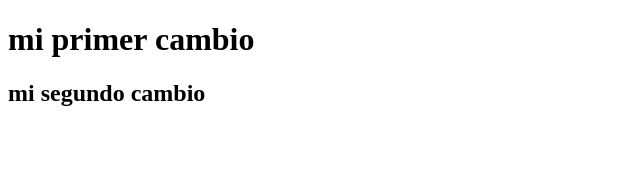
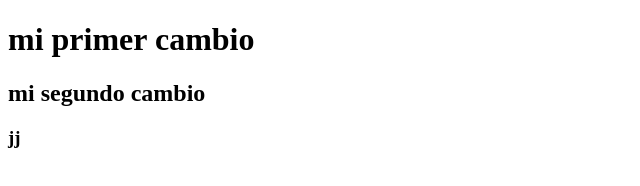
Before and after one commit to zazutroncho/miSegundoRepoGithub, a plain HTML site: page index.html in a window 1280 px wide. Shown: the full height of the page, 0-640 px from the left. Drawn offline with Linux system fonts and the light colour scheme.

Commit message:
added an h3 tag

```diff
--- a/index.html
+++ b/index.html
@@ -11,5 +11,6 @@
 <p></p>
     <h2>mi segundo cambio</h2>
     <p></p>
+    <h3>jj</h3>
 </body>
 </html>
```
